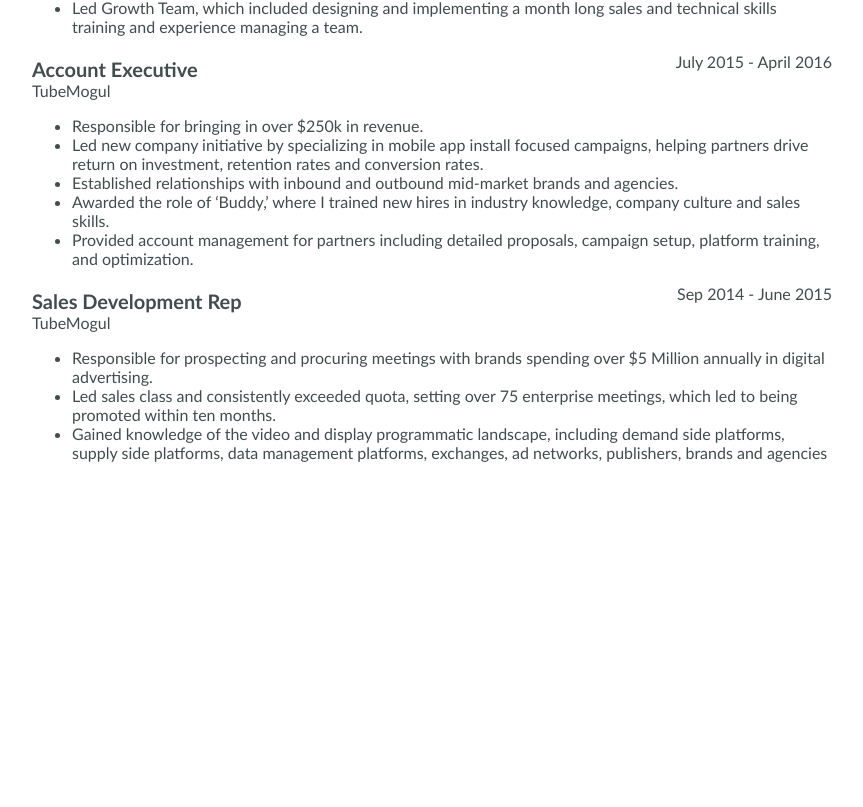
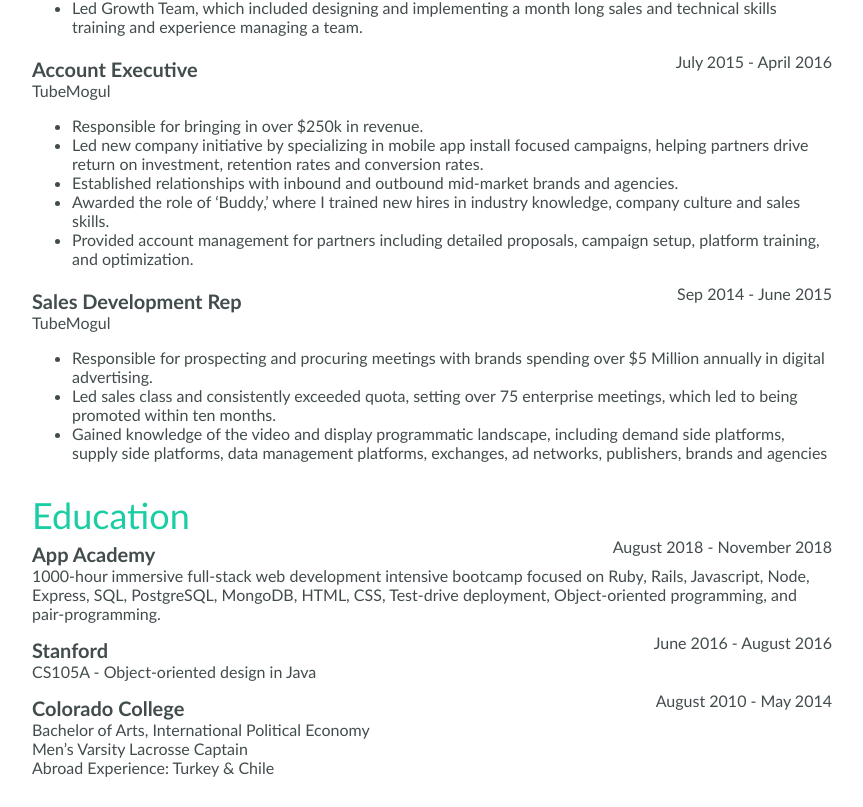
Before and after one commit to tylerthomasallen/portfolio, a React (Create React App) app: page / in a window 1280 px wide. Shown: the part 790-1597 px from the top of the page, without its empty margins (208-1071 px from the left). Before the commit the page ends 1288 px from the top, so only its background shows below. Built offline with nearby package versions, Linux system fonts and the light colour scheme.

Commit message:
Finish education component

```diff
--- /dev/null
+++ b/src/components/education/index.js
@@ -0,0 +1,53 @@
+import React, { Component } from 'react';
+
+class Education extends Component {
+
+  render() {
+    return(
+      <div className="resume-section">
+        <h1>Education</h1>
+
+        <div className="resume-section-child">
+          <div className="project-title">
+            <h3>App Academy</h3>
+            <span>August 2018 - November 2018</span>
+          </div>
+
+          <span>1000-hour immersive full-stack web development intensive bootcamp focused on Ruby, Rails, Javascript, Node, Express, SQL, PostgreSQL, MongoDB, HTML, CSS, Test-drive deployment, Object-oriented programming, and pair-programming.</span>
+        </div>
+
+        <div className="resume-section-child">
+          <div className="project-title">
+            <h3>Stanford</h3>
+            <span>June 2016 - August 2016</span>
+          </div>
+
+          <span>CS105A - Object-oriented design in Java</span>
+        </div>
+
+        <div className="resume-section-child">
+          <div className="project-title">
+            <h3>Colorado College</h3>
+            <span>August 2010 - May 2014</span>
+          </div>
+
+          <div className="education-child">
+            <span>Bachelor of Arts, International Political Economy
+            </span>
+
+            <span>Men’s Varsity Lacrosse Captain</span>
+            <span>Abroad Experience: Turkey & Chile</span>
+          </div>
+
+        </div>
+
+
+
+
+
+      </div>
+    )
+  }
+}
+
+export default Education;
--- a/src/components/resume/index.js
+++ b/src/components/resume/index.js
@@ -3,6 +3,7 @@ import './styles.scss';
 import Skills from '../skills';
 import Projects from '../projects';
 import Experience from '../experience';
+import Education from '../education';
 
 class Index extends Component {
 
@@ -29,6 +30,7 @@ class Index extends Component {
                 <Skills />
                 <Projects />
                 <Experience />
+                <Education />
             </div>
 
         )
--- a/src/components/resume/styles.scss
+++ b/src/components/resume/styles.scss
@@ -94,3 +94,17 @@ h3 {
 .text {
   color: $text-color;
 }
+
+.company {
+
+}
+
+.resume-section-child {
+  margin-bottom: 10px;
+}
+
+.education-child {
+  display: flex;
+  flex-direction: column;
+
+}
```
